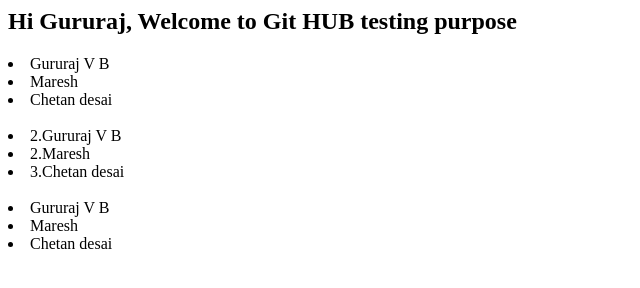
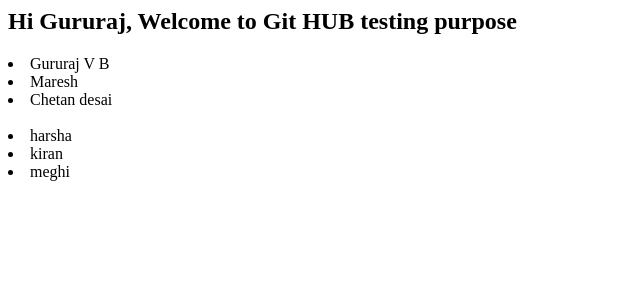
Before and after one commit to Guruvb23/topi, a plain HTML site: page index.html in a window 1280 px wide. Shown: the whole page, without its empty margins (0-640 px from the left). Drawn offline with Linux system fonts and the light colour scheme.

Commit message:
nanmangand

```diff
--- a/index.html
+++ b/index.html
@@ -7,14 +7,8 @@
 </module-one>
 <br/>
 <module-two>
-<li> 2.Gururaj V B </li>
-<li> 2.Maresh </li>
-<li> 3.Chetan desai </li>
-</module-two><br/>
-<module-two>
-<li> Gururaj V B </li>
-<li> Maresh </li>
-<li> Chetan desai </li>
+<li> harsha </li>
+<li> kiran </li>
+<li> meghi </li>
 </module-two>
-
 </html>
```
